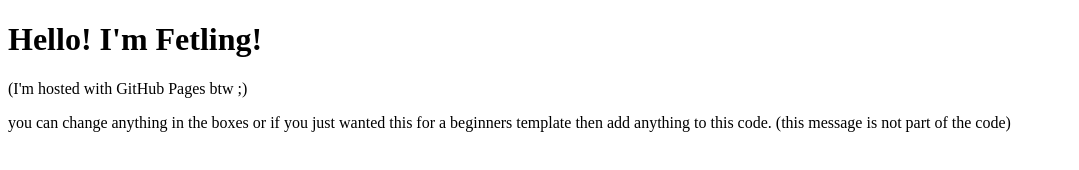
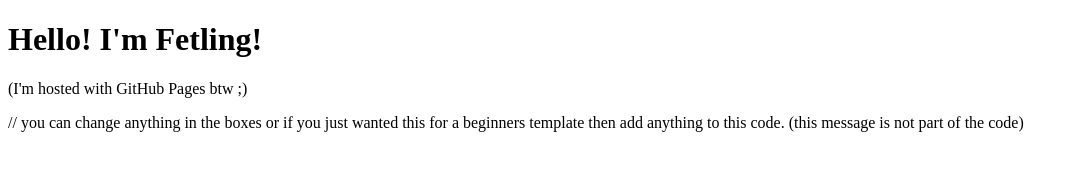
Before and after one commit to VsArchoyDorn/vsarchoydorn.github.io, a plain HTML site: page index.html in a window 1280 px wide. Shown: the whole page, without its empty margins (0-1079 px from the left). Drawn offline with Linux system fonts and the light colour scheme.

Commit message:
Initial commit

```diff
--- a/index.html
+++ b/index.html
@@ -8,4 +8,4 @@
     <p>(I'm hosted with GitHub Pages btw ;)</p>
 </body>
 </html>
-you can change anything in the boxes or if you just wanted this for a beginners template then add anything to this code. (this message is not part of the code)
+// you can change anything in the boxes or if you just wanted this for a beginners template then add anything to this code. (this message is not part of the code)
```
